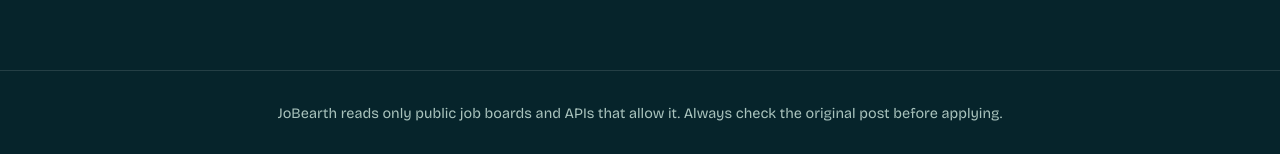
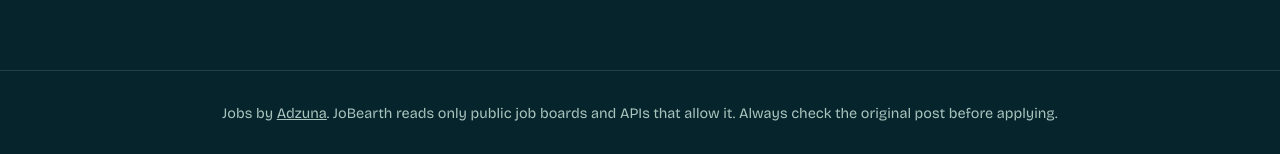
Before and after one commit to Papaplayer01/jobearth, a plain HTML site: page docs/index.html in a window 1280 px wide. Shown: the part 1126-1280 px from the top of the page. Drawn offline with nearby package versions, Linux system fonts and the light colour scheme; animation ran at ten frames a second.

Commit message:
Credit Adzuna

```diff
--- a/docs/index.html
+++ b/docs/index.html
@@ -82,7 +82,7 @@ footer{text-align:center;color:var(--mist);padding:2rem;border-top:1px solid var
 <div id="drawer" aria-hidden="true"><div class="veil"></div>
   <aside class="sheet" role="dialog" aria-modal="true" aria-label="Job details"><div id="sheet"></div></aside></div>
 
-<footer>JoBearth reads only public job boards and APIs that allow it. Always check the original post before applying.</footer>
+<footer>Jobs by <a href="https://www.adzuna.in" target="_blank" rel="noopener">Adzuna</a>. JoBearth reads only public job boards and APIs that allow it. Always check the original post before applying.</footer>
 
 <script>
 const $=s=>document.querySelector(s), reduce=matchMedia("(prefers-reduced-motion:reduce)").matches;
```
